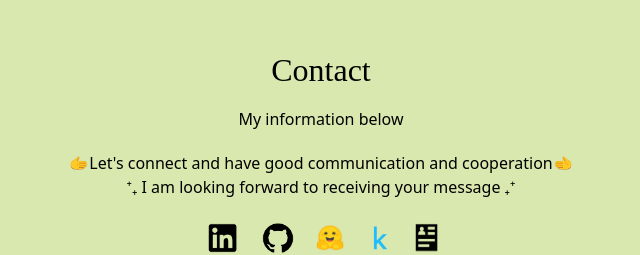
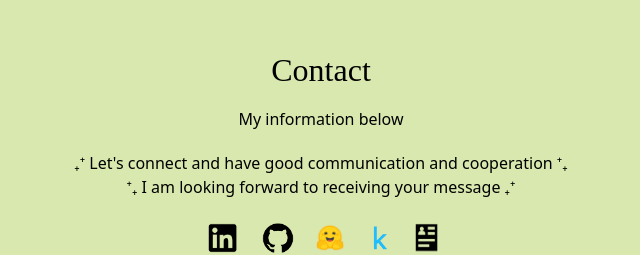
Before and after one commit to JYUN-YI/kimberlylin, a Next.js app: page / in a window 1280 px wide. Shown: the part 2922-3177 px from the top of the page, without its empty margins (449-1089 px from the left). Built offline with nearby package versions, Linux system fonts and the light colour scheme.

Commit message:
Update Contact.js

```diff
--- a/app/Contact.js
+++ b/app/Contact.js
@@ -29,7 +29,7 @@ const Contact = ({ isDarkMode }) => {
         style={{ height: "300px" }}
       >
         <p className="contact-container-content-top">My information below</p>
-        <p className="contact-container-content">🫱Let's connect and have good communication and cooperation🫲</p>
+        <p className="contact-container-content">₊⁺ Let's connect and have good communication and cooperation ⁺₊</p>
         <p className="contact-container-content">⁺₊ I am looking forward to receiving your message ₊⁺</p>
         <br/>
         <div className="contact-container-content">
```
